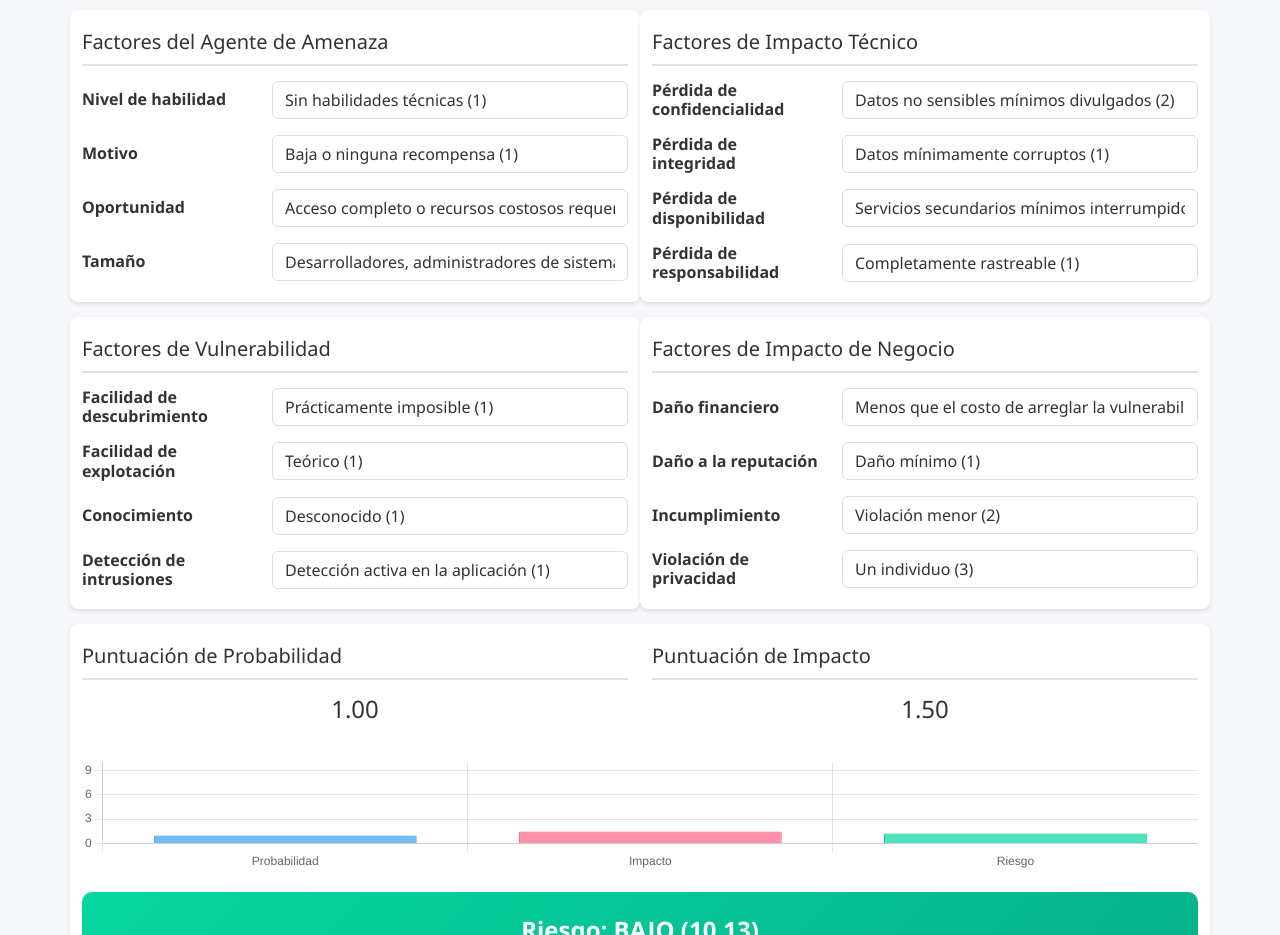
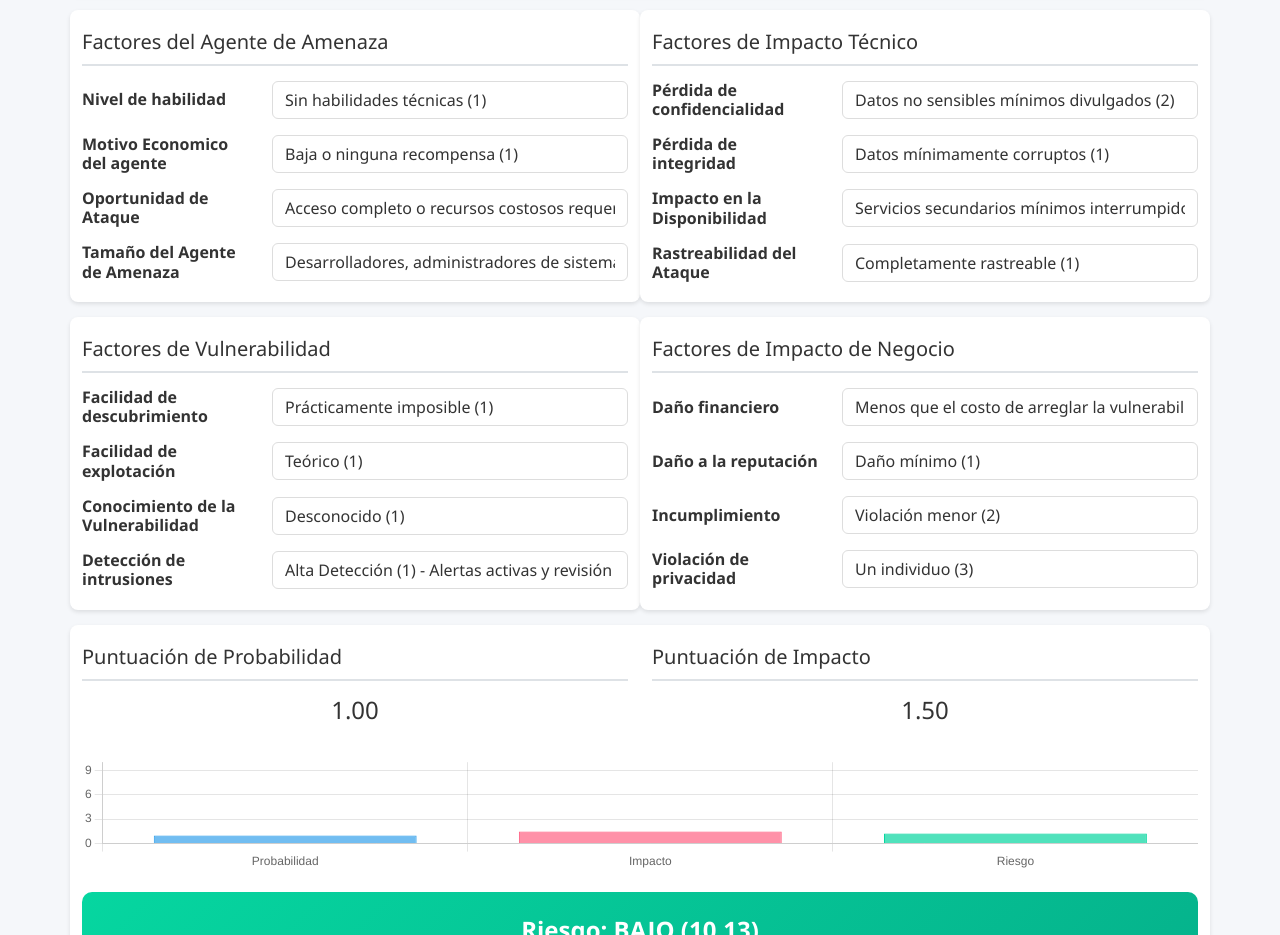
Before and after one commit to intriga/intriga-risk-map, a plain HTML site: page index.html in a window 1280 px wide. Shown: the part 1800-2735 px from the top of the page. Drawn offline with nearby package versions, Linux system fonts and the light colour scheme.

Commit message:
changes names in tags

```diff
--- a/index.html
+++ b/index.html
@@ -162,7 +162,7 @@
                             </div>
                         </div>
                         <div class="row mb-3">
-                            <div class="h6 nomargin col-4 d-flex align-items-center" title="How motivated is this group of threat agents to find and exploit this vulnerability?">Motivo</div>
+                            <div class="h6 nomargin col-4 d-flex align-items-center" title="How motivated is this group of threat agents to find and exploit this vulnerability?">Motivo Economico del agente</div>
                             <div class="col-8">
                                 <select class="form-control" id="m" name="m">
                                     <option value="1">Baja o ninguna recompensa (1)</option>
@@ -172,7 +172,7 @@
                             </div>
                         </div>
                         <div class="row mb-3">
-                            <div class="h6 nomargin col-4 d-flex align-items-center" title="What resources and opportunities are required for this group of threat agents to find and exploit this vulnerability?">Oportunidad</div>
+                            <div class="h6 nomargin col-4 d-flex align-items-center" title="What resources and opportunities are required for this group of threat agents to find and exploit this vulnerability?">Oportunidad de Ataque</div>
                             <div class="col-8">
                                 <select class="form-control" id="o" name="o">
                                     <option value="0">Acceso completo o recursos costosos requeridos (0)</option>
@@ -183,7 +183,7 @@
                             </div>
                         </div>
                         <div class="row">
-                            <div class="h6 nomargin col-4 d-flex align-items-center" title="How large is this group of threat agents?">Tamaño</div>
+                            <div class="h6 nomargin col-4 d-flex align-items-center" title="How large is this group of threat agents?">Tamaño del Agente de Amenaza</div>
                             <div class="col-8">
                                 <select class="form-control" id="s" name="s">
                                     <option value="2">Desarrolladores, administradores de sistemas (2)</option>
@@ -223,7 +223,7 @@
                             </div>
                         </div>
                         <div class="row mb-3">
-                            <div class="h6 nomargin col-4 d-flex align-items-center" title="How much service could be lost and how vital is it?">Pérdida de disponibilidad</div>
+                            <div class="h6 nomargin col-4 d-flex align-items-center" title="How much service could be lost and how vital is it?">Impacto en la Disponibilidad</div>
                             <div class="col-8">
                                 <select class="form-control" id="lav" name="lav">
                                     <option value="1">Servicios secundarios mínimos interrumpidos (1)</option>
@@ -235,7 +235,7 @@
                             </div>
                         </div>
                         <div class="row">
-                            <div class="h6 nomargin col-4 d-flex align-items-center" title="Are the threat agents' actions traceable to an individual?">Pérdida de responsabilidad</div>
+                            <div class="h6 nomargin col-4 d-flex align-items-center" title="Are the threat agents' actions traceable to an individual?">Rastreabilidad del Ataque</div>
                             <div class="col-8">
                                 <select class="form-control" id="lac" name="lac">
                                     <option value="1">Completamente rastreable (1)</option>
@@ -271,7 +271,7 @@
                             </div>
                         </div>
                         <div class="row mb-3">
-                            <div class="h6 nomargin col-4 d-flex align-items-center" title="How well known is this vulnerability to this group of threat agents?">Conocimiento</div>
+                            <div class="h6 nomargin col-4 d-flex align-items-center" title="How well known is this vulnerability to this group of threat agents?">Conocimiento de la Vulnerabilidad</div>
                             <div class="col-8">
                                 <select class="form-control" id="a" name="a">
                                     <option value="1">Desconocido (1)</option>
@@ -285,10 +285,10 @@
                             <div class="h6 nomargin col-4 d-flex align-items-center" title="How likely is an exploit to be detected?">Detección de intrusiones</div>
                             <div class="col-8">
                                 <select class="form-control" id="id" name="id">
-                                    <option value="1">Detección activa en la aplicación (1)</option>
-                                    <option value="3">Registrado y revisado (3)</option>
-                                    <option value="8">Registrado sin revisión (8)</option>
-                                    <option value="9">No registrado (9)</option>
+                                    <option value="1">Alta Detección (1) - Alertas activas y revisión constante.</option>
+                                    <option value="3">Buena Detección (3) - Se registra y se revisa periódicamente.</option>
+                                    <option value="8">Baja Detección (8) - Se registra, pero no se revisa activamente.</option>
+                                    <option value="9">Sin Detección (9) - No se registra o es imposible de detectar.</option>
                                 </select>
                             </div>
                         </div>
```
